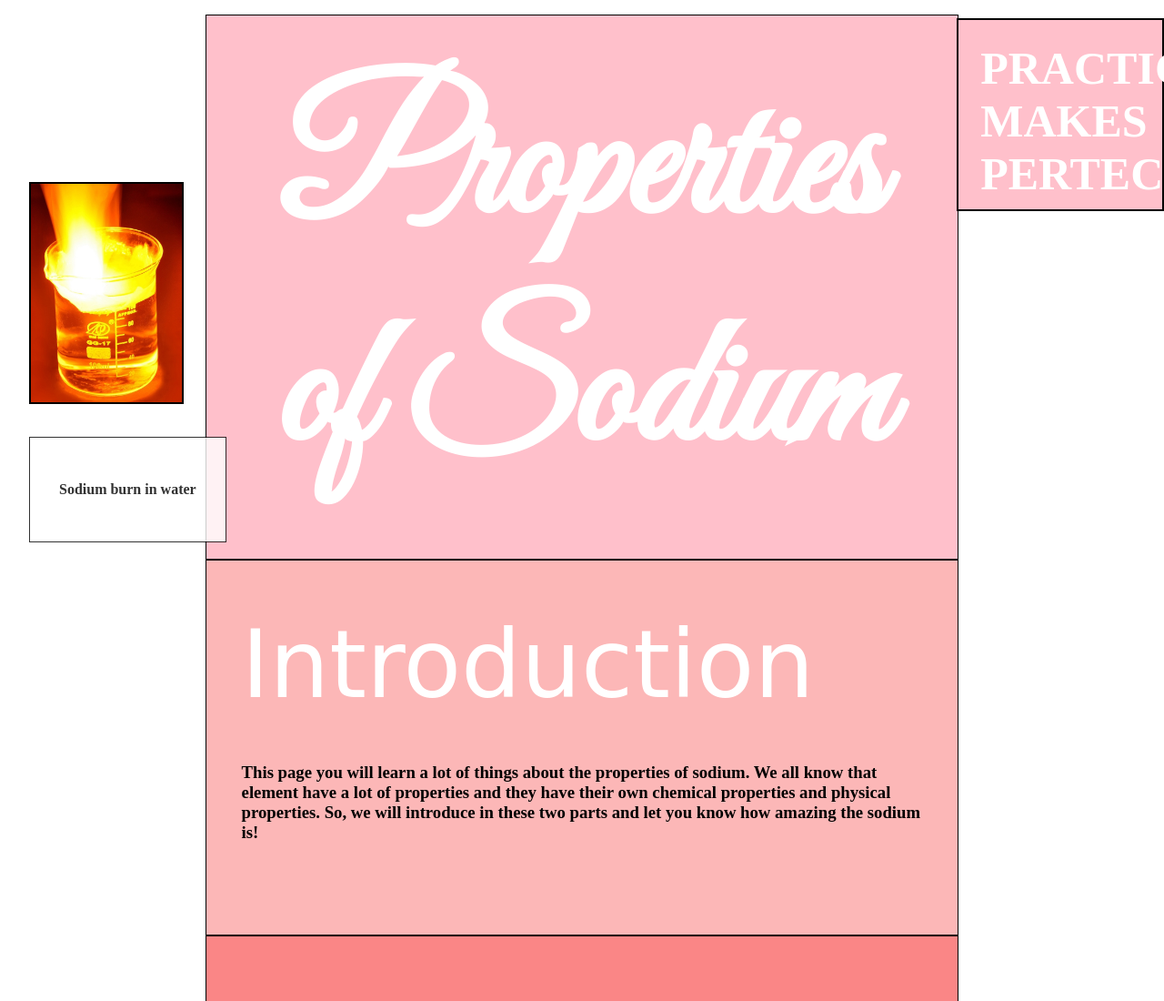
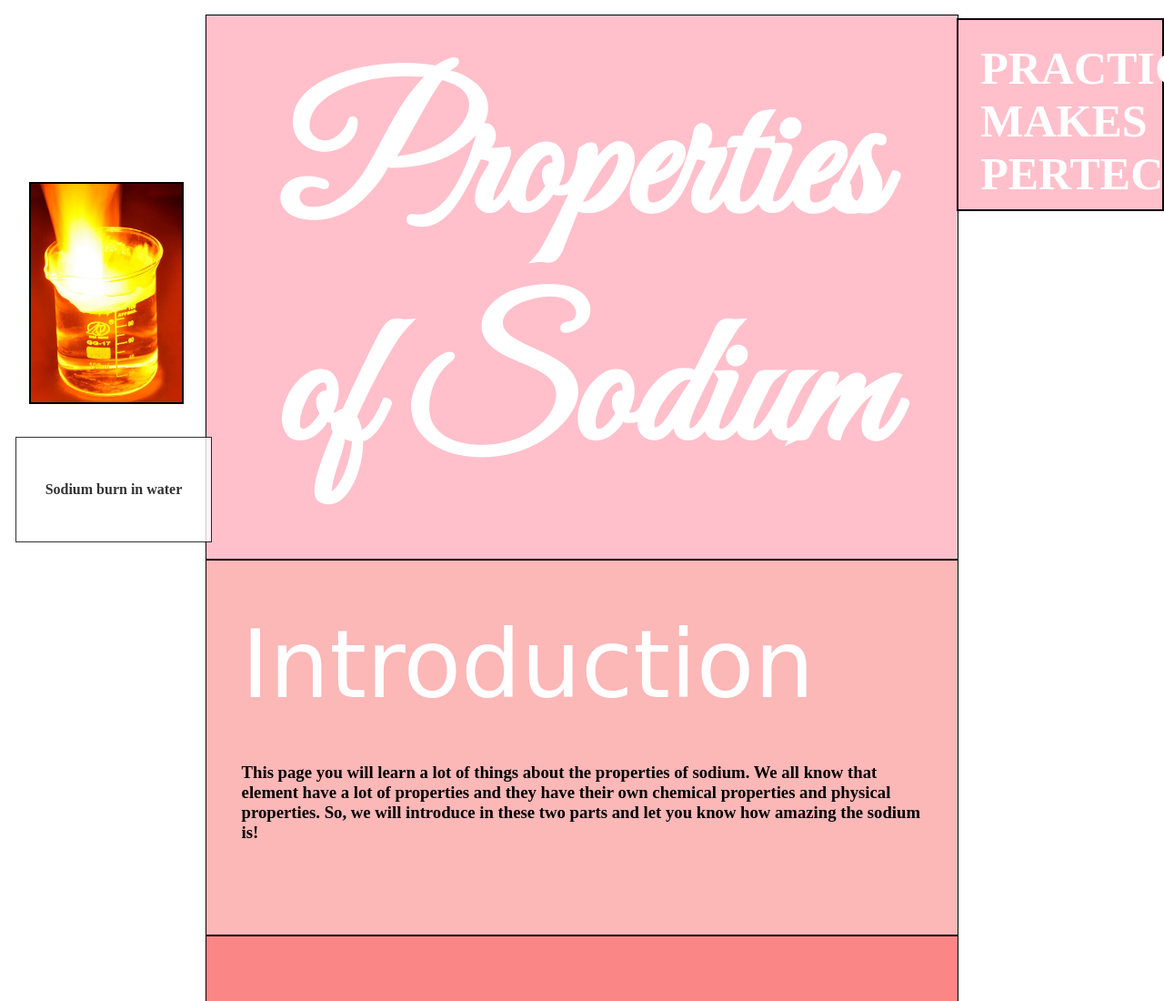
Before and after one commit to StevenXu-collab/StevenXu-collab.github.io, a plain HTML site: page page 3.html in a window 1280 px wide. Shown: the top 1100 px of the page at 91% size. Drawn offline with Linux system fonts and the light colour scheme; a web font is replaced by a local one.

Commit message:
Update page 3.html

```diff
--- a/page 3.html
+++ b/page 3.html
@@ -136,7 +136,7 @@ ul,li{
 }
 .introduce {
     position: absolute;
-    left: 2.5%;
+    left: 1.3%;
     top: 60%;
     border: 2px solid black;
     padding: 3.75% 2.5%;
```
